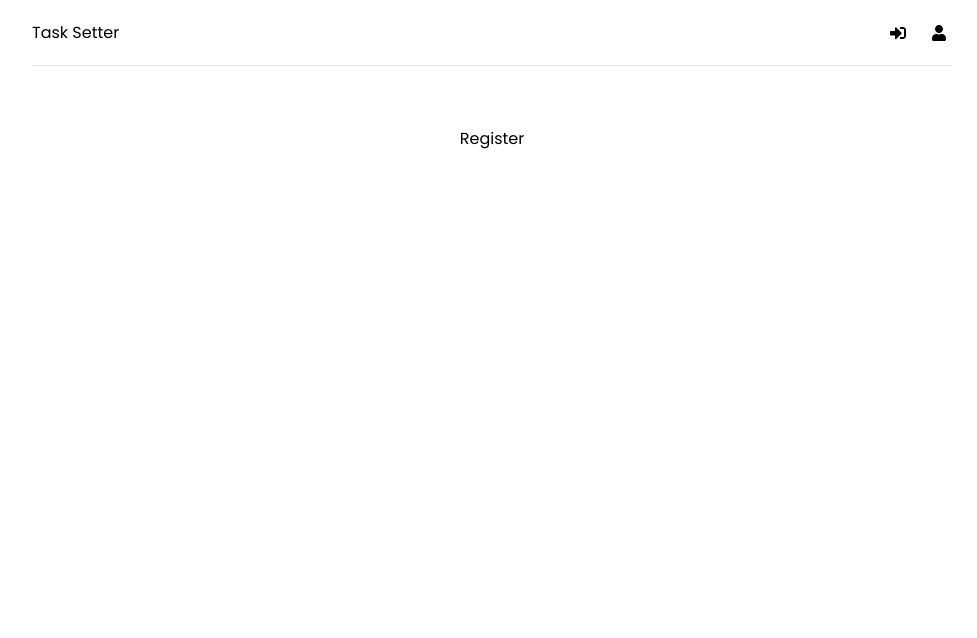
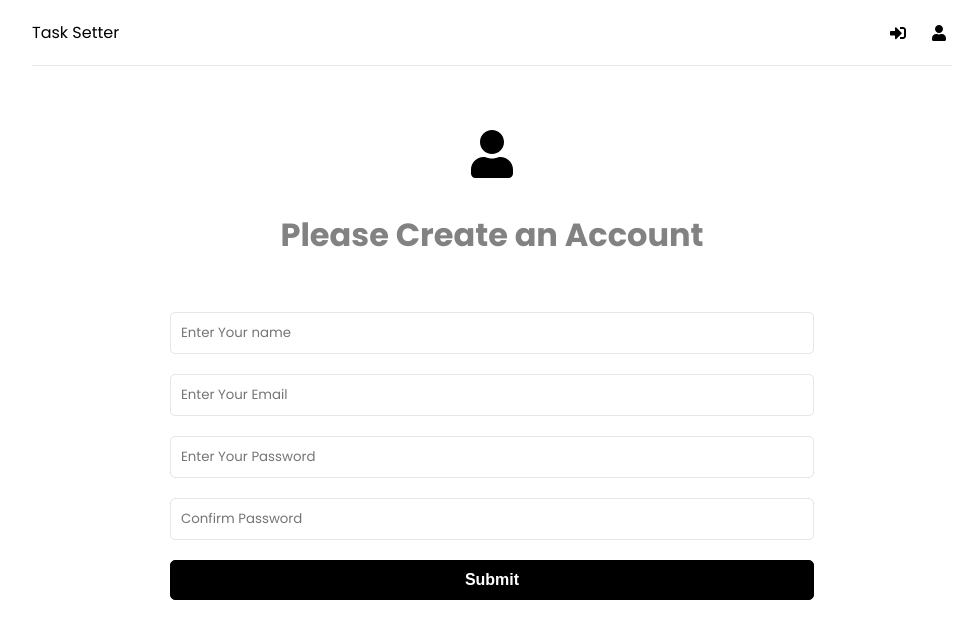
Before and after one commit to Hemantchuabey/task-mern-app, a React (Create React App) app in the folder frontend/: page /register in a window 1280 px wide. Shown: the top 638 px of the page, without its empty margins (148-1125 px from the left). Built offline with nearby package versions, Linux system fonts and the light colour scheme.

Commit message:
created register page

```diff
--- a/frontend/src/pages/Register.js
+++ b/frontend/src/pages/Register.js
@@ -1,7 +1,86 @@
-import React from "react";
+import React, { useState } from "react";
+import { FaUser } from "react-icons/fa";
+const Register = () => {
+  const [formData, setFormData] = useState({
+    name: "",
+    email: "",
+    password: "",
+    confirmPassword: "",
+  });
 
-const Register = () => {
-  return <div>Register</div>;
+  const { name, email, password, confirmPassword } = formData;
+  const onChange = (e) => {
+    setFormData((prevState) => ({
+      ...prevState,
+      [e.target.name]: e.target.value,
+    }));
+  };
+  const onSubmit = (e) => {
+    e.preventDefault();
+  };
+  return (
+    <>
+      <section className="heading">
+        <h1>
+          <FaUser />
+        </h1>
+        <p>Please Create an Account</p>
+      </section>
+      <section className="form">
+        <form onSubmit={onSubmit}>
+          <div className="form-group">
+            <input
+              type="text"
+              className="form-control"
+              id="name"
+              name="name"
+              value={name}
+              placeholder="Enter Your name"
+              onChange={onChange}
+            />
+          </div>
+          <div className="form-group">
+            <input
+              type="email"
+              className="form-control"
+              id="email"
+              name="email"
+              value={email}
+              placeholder="Enter Your Email"
+              onChange={onChange}
+            />
+          </div>
+          <div className="form-group">
+            <input
+              type="password"
+              className="form-control"
+              id="password"
+              name="password"
+              value={password}
+              placeholder="Enter Your Password"
+              onChange={onChange}
+            />
+          </div>
+          <div className="form-group">
+            <input
+              type="password"
+              className="form-control"
+              id="confirmPassword"
+              name="confirmPassword"
+              value={confirmPassword}
+              placeholder="Confirm Password"
+              onChange={onChange}
+            />
+          </div>
+          <div className="form-group">
+            <button type="submit" className="btn btn-block">
+              Submit
+            </button>
+          </div>
+        </form>
+      </section>
+    </>
+  );
 };
 
 export default Register;
```
